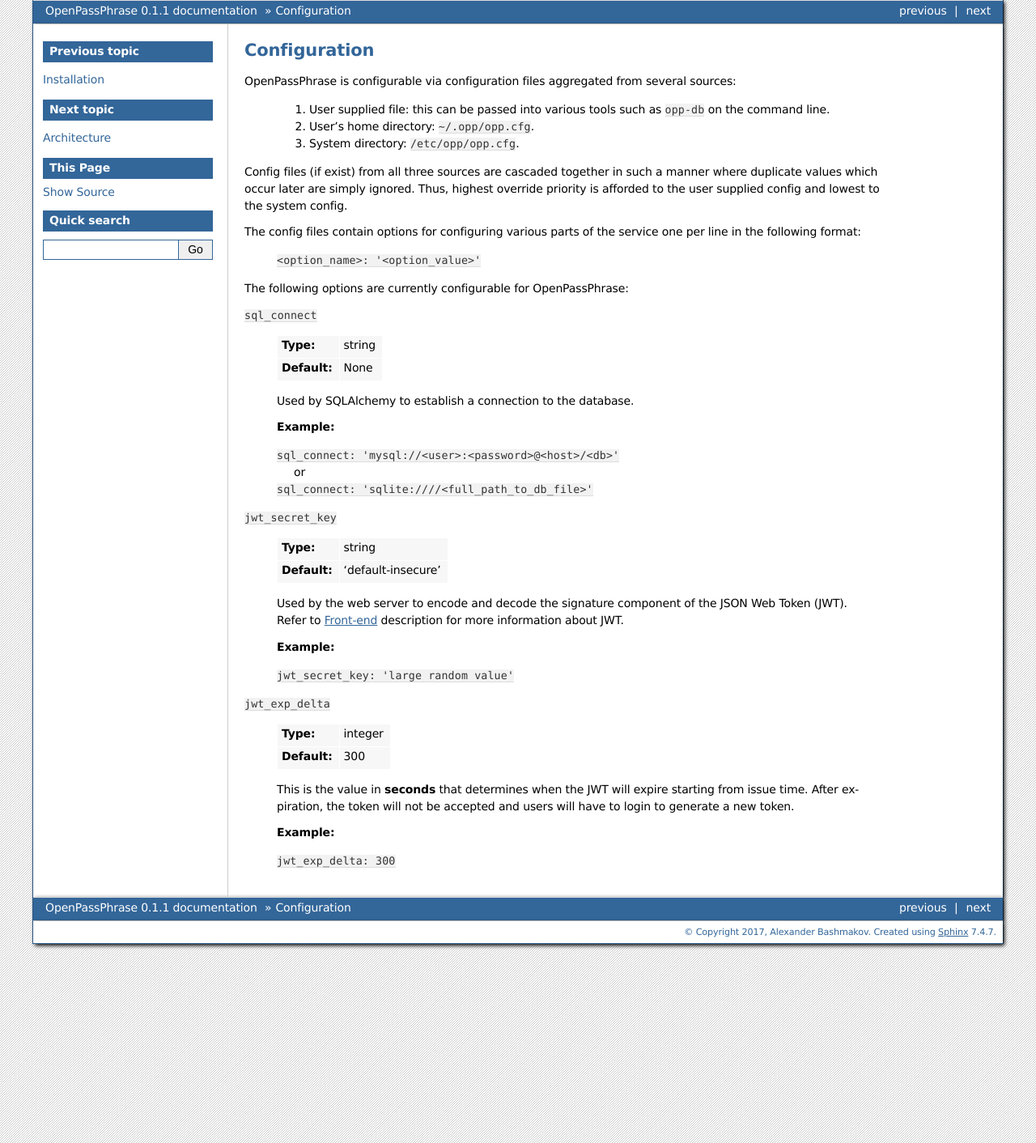
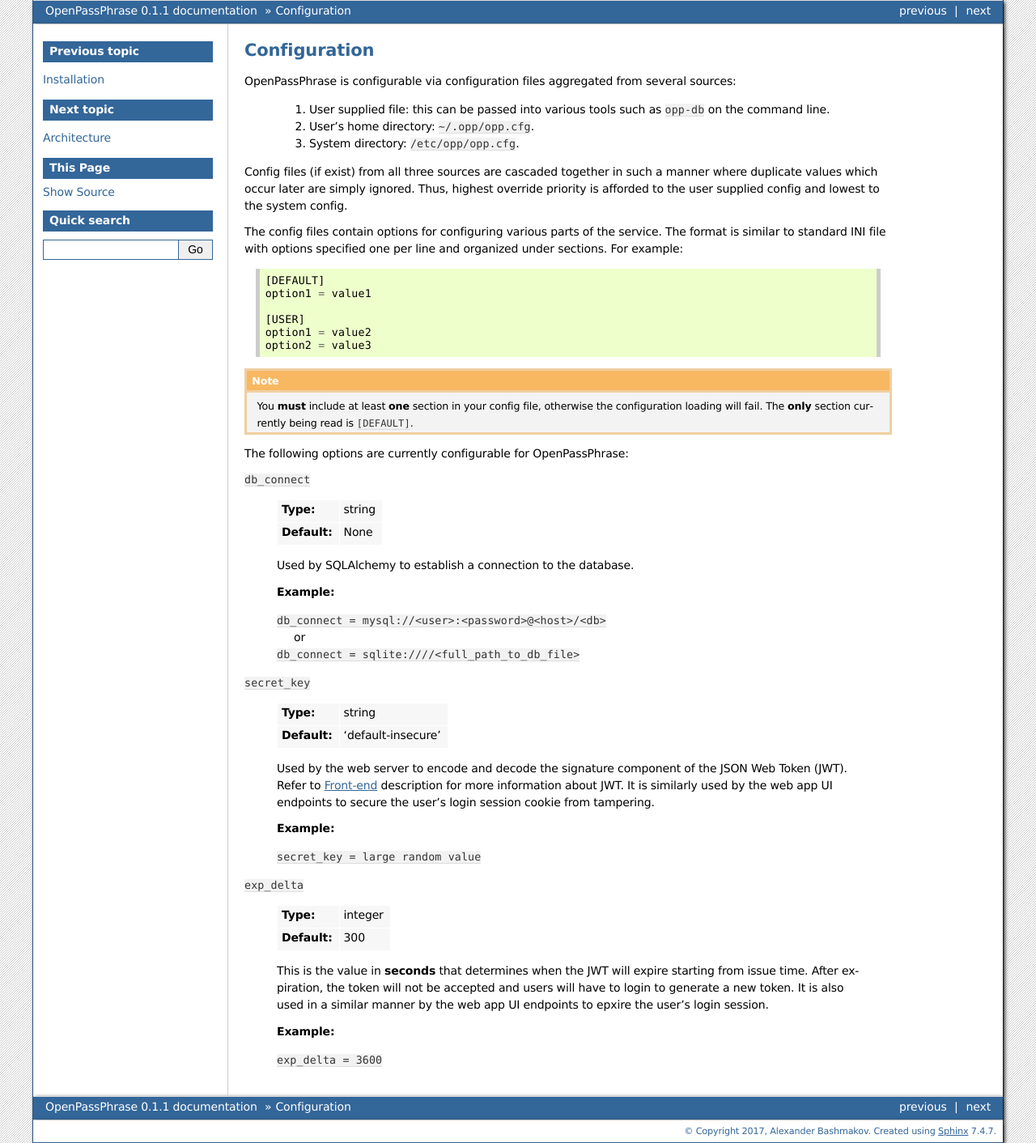
Before and after one commit to openpassphrase/opp, a Sphinx documentation site: the page built from docs/source/configuration.rst, in a window 1280 px wide. Shown: the whole page at 81% size. Built offline with Sphinx 7.4.7, drawn with Linux system fonts in a browser that asks for light colours.

Commit message:
Updated config values and corresponding doc.

```diff
--- a/docs/source/configuration.rst
+++ b/docs/source/configuration.rst
@@ -32,14 +32,24 @@
 Thus, highest override priority is afforded to the user supplied config and
 lowest to the system config.
 
-The config files contain options for configuring various parts of the service
-one per line in the following format:
+The config files contain options for configuring various parts of the service.
+The format is similar to standard INI file with options specified one per line
+and organized under sections. For example::
 
-    ``<option_name>: '<option_value>'``
+    [DEFAULT]
+    option1 = value1
+
+    [USER]
+    option1 = value2
+    option2 = value3
+
+.. note:: You **must** include at least **one** section in your config file,
+    otherwise the configuration loading will fail. The **only** section
+    currently being read is ``[DEFAULT]``.
 
 The following options are currently configurable for OpenPassPhrase:
 
-``sql_connect``
+``db_connect``
 
     ============    ======
     **Type:**       string
@@ -51,11 +61,11 @@
 
     **Example:**
 
-    | ``sql_connect: 'mysql://<user>:<password>@<host>/<db>'``
+    | ``db_connect = mysql://<user>:<password>@<host>/<db>``
     |   or
-    | ``sql_connect: 'sqlite:////<full_path_to_db_file>'``
+    | ``db_connect = sqlite:////<full_path_to_db_file>``
 
-``jwt_secret_key``
+``secret_key``
 
     ============    =================================
     **Type:**       string
@@ -65,13 +75,14 @@
 
     Used by the web server to encode and decode the signature component of the
     JSON Web Token (JWT). Refer to :ref:`front-end` description for more
-    information about JWT.
+    information about JWT. It is similarly used by the web app UI endpoints to
+    secure the user's login session cookie from tampering.
 
     **Example:**
 
-    | ``jwt_secret_key: 'large random value'``
+    | ``secret_key = large random value``
 
-``jwt_exp_delta``
+``exp_delta``
 
     ============    =======
     **Type:**       integer
@@ -81,8 +92,10 @@
 
     This is the value in **seconds** that determines when the JWT will expire
     starting from issue time. After expiration, the token will not be
-    accepted and users will have to login to generate a new token.
+    accepted and users will have to login to generate a new token. It is also
+    used in a similar manner by the web app UI endpoints to epxire the user's
+    login session.
 
     **Example:**
 
-    | ``jwt_exp_delta: 300``
+    | ``exp_delta = 3600``
```
Also changed, not shown: 2 other files.
